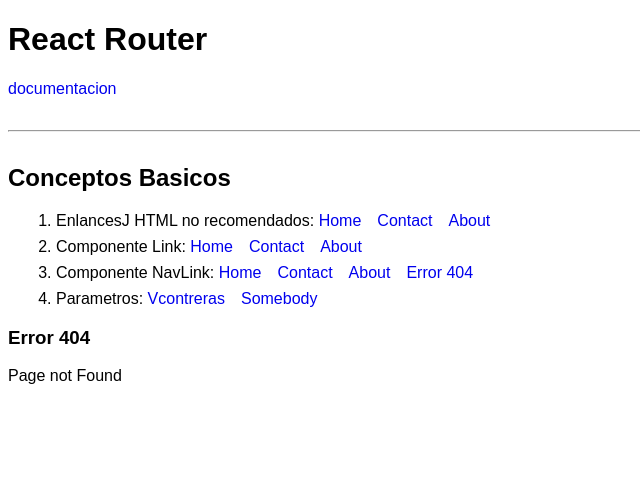
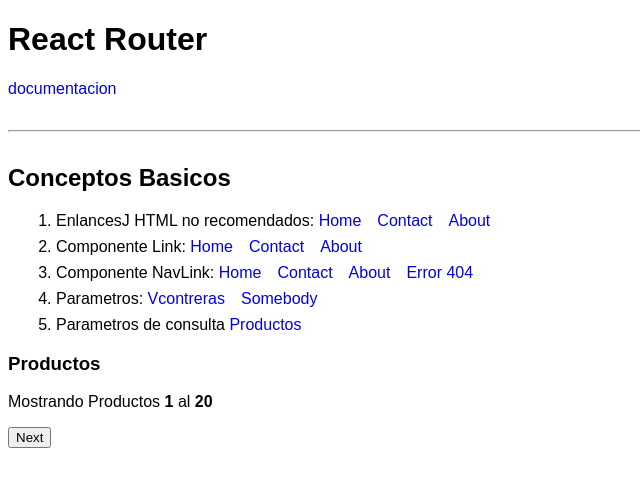
Before and after one commit to contrerastrece/react-reouter, a React (Create React App) app: page /productos in a window 1280 px wide. Shown: the top 486 px of the page, without its empty margins (0-640 px from the left). Built offline with nearby package versions, Linux system fonts and the light colour scheme.

Commit message:
Parametros de consulta useLocation, useHistory

```diff
--- a/src/components/ConceptosBasicos2.js
+++ b/src/components/ConceptosBasicos2.js
@@ -5,6 +5,7 @@
 import Home from "../pages/Home";
 import MenuConceptos from "./MenuConceptos";
 import Usuario from "../pages/Usuario";
+import Products from "../pages/Products";
 
 
 const ConceptosBasicos2 = () => {
@@ -24,11 +25,15 @@
          {/* el paso de paramatros se realiza /: con los dos puntos y el nombre del parametro que vamos a pasar */}
          <Route exact path="/user/:username" component={Usuario}/>
 
+
+         <Route exact path="/productos" component={Products}/>
+
          {/* para que nuestra pagina 404 funciones no debe de ir exact
          y otro condicion es que en el path tiene que ir el * que se usará como comodín
          también debemos tener en cuenta que debe de ir al útilmo para que pueda funcionar
          */}
          <Route  path="*" component={Error404}/>
+
 
         </Switch>
       </Router>
--- a/src/components/MenuConceptos.js
+++ b/src/components/MenuConceptos.js
@@ -35,6 +35,11 @@
           <Link to="/user/vcontreras">Vcontreras</Link>
           <Link to="/user/somebody">Somebody</Link>
         </li>
+
+        <li>
+          <span>Parametros de consulta</span>
+          <Link to="/productos"> Productos</Link>
+        </li>
       </ol>
     </nav>
   );
--- /dev/null
+++ b/src/pages/Products.js
@@ -0,0 +1,46 @@
+import { useHistory, useLocation } from "react-router-dom";
+
+const Products = () => {
+  // http://localhost:3000/productos?inicio=20&end=40
+
+  // destructuramos el objeto useLocation porque solo vamos a querer
+  //  el search; el hook devuelve Hash,PathName,Search y state
+  // en search nos devolerá el parametro de la url
+  let { search } = useLocation();
+
+  let query = new URLSearchParams(search);
+  console.log(query);
+
+  const LIMIT = 20;
+  // con get hacemos que nos devuelva el valor de cada parametro (inicio, end)
+  let start = parseInt(query.get("inicio")) || 1; //20
+  let end = parseInt(query.get("end")) || LIMIT; //40
+
+  let history = useHistory();
+  console.log(history);
+
+  const handlePrev = (e) => {
+    history.push({ search: `?inicio=${start - LIMIT}&end=${end - LIMIT}` });
+  };
+
+  const handleNext = (e) => {
+    history.push({ search: `?inicio=${start + LIMIT}&end=${end + LIMIT}` });
+  };
+
+  return (
+    <div>
+      <h3>Productos</h3>
+      <p>
+        Mostrando Productos <b>{start}</b> al <b>{end}</b>
+      </p>
+
+      {/* en primera instancia el btn prev no debería aparecer porque estaría convirtiendo a nuestro valor inicial a negativo
+      por eso lo ocultaremos
+      */}
+      {start > LIMIT && <button onClick={handlePrev}>Prev</button>}
+      <button onClick={handleNext}>Next</button>
+    </div>
+  );
+};
+
+export default Products;
```
